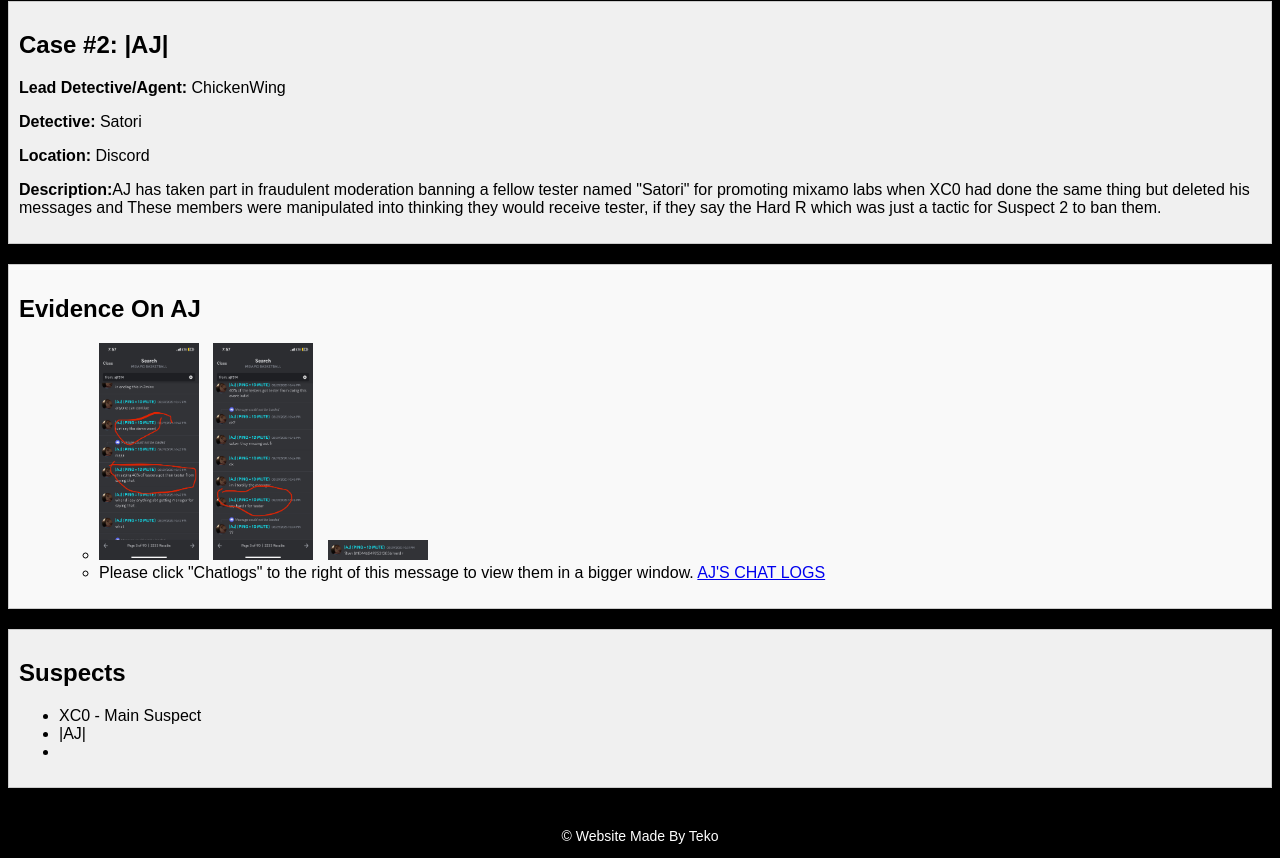
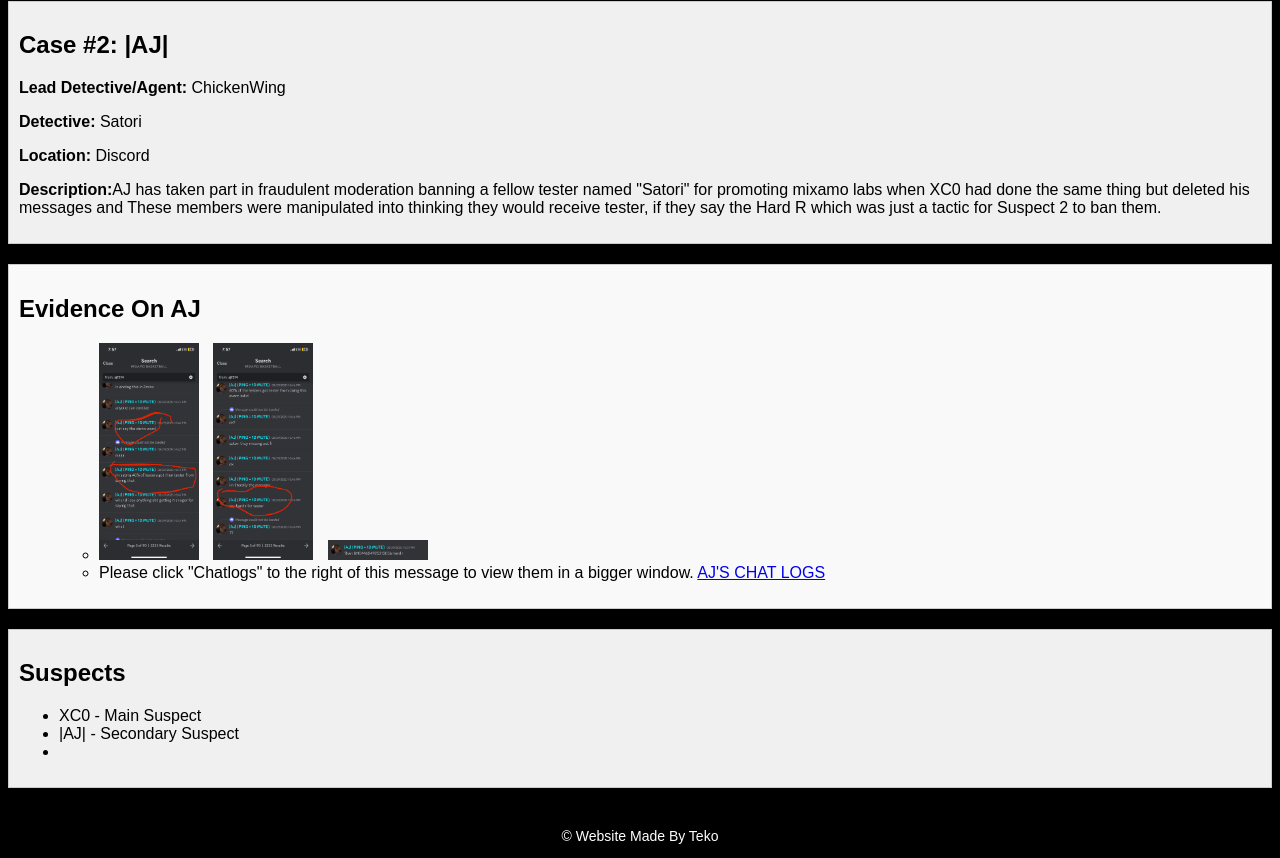
Before and after one commit to bozoteko/mixamorico, a plain HTML site: page index.html in a window 1280 px wide. Shown: the part 575-1433 px from the top of the page. Drawn offline with Linux system fonts and the light colour scheme.

Commit message:
Update index.html

```diff
--- a/index.html
+++ b/index.html
@@ -121,7 +121,7 @@
     <h2>Suspects</h2>
     <ul>
       <li>XC0 - Main Suspect</li>
-      <li>|AJ|</li>
+      <li>|AJ| - Secondary Suspect</li>
       <li></li>
     </ul>
   </div>
```
